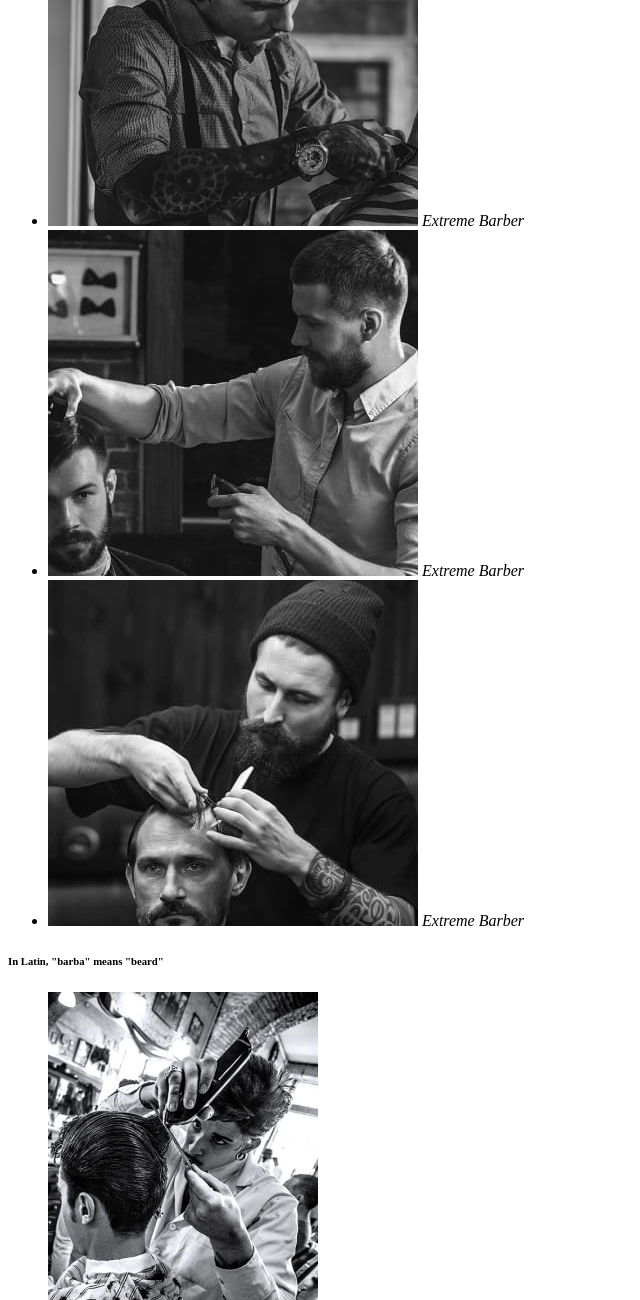
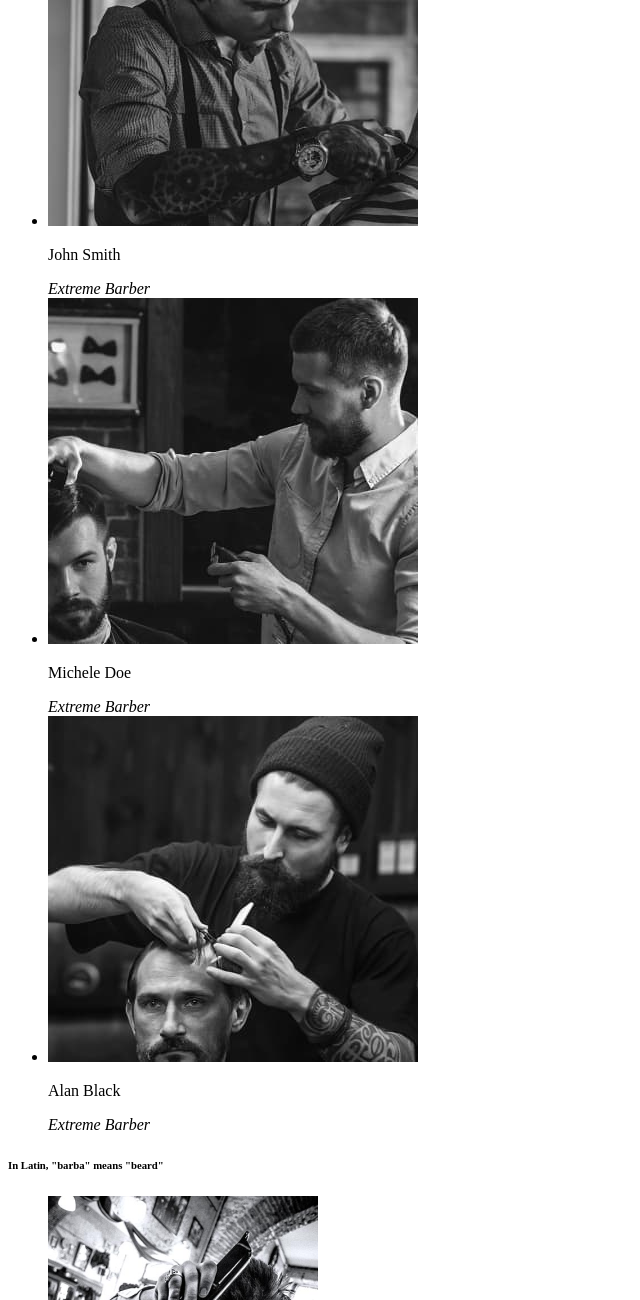
Before and after one commit to Schlenge/barbershop, a plain HTML site: page index.html in a window 1280 px wide. Shown: the part 1781-3081 px from the top of the page, without its empty margins (0-640 px from the left). Drawn offline with Linux system fonts and the light colour scheme.

Commit message:
update 06.04_2

```diff
--- a/index.html
+++ b/index.html
@@ -137,14 +137,17 @@
         <ul>
           <li>
             <img src="images/barber_john_smith.jpg" alt="john_smith" />
+            <p>John Smith</p>
             <em>Extreme Barber</em>
           </li>
           <li>
             <img src="images/barber_michele_doe.jpg" alt="michele_doe" />
+            <p>Michele Doe</p>
             <em>Extreme Barber</em>
           </li>
           <li>
             <img src="images/barber_alan_black.jpg" alt="alan_black" />
+            <p>Alan Black</p>
             <em>Extreme Barber</em>
           </li>
         </ul>
```
